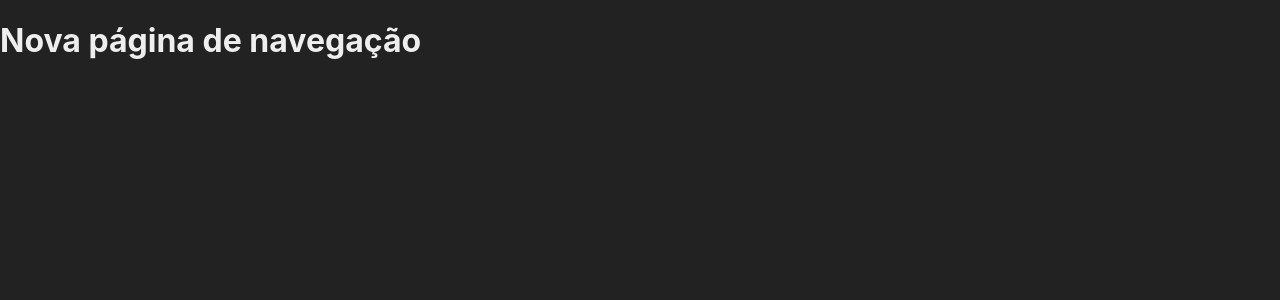
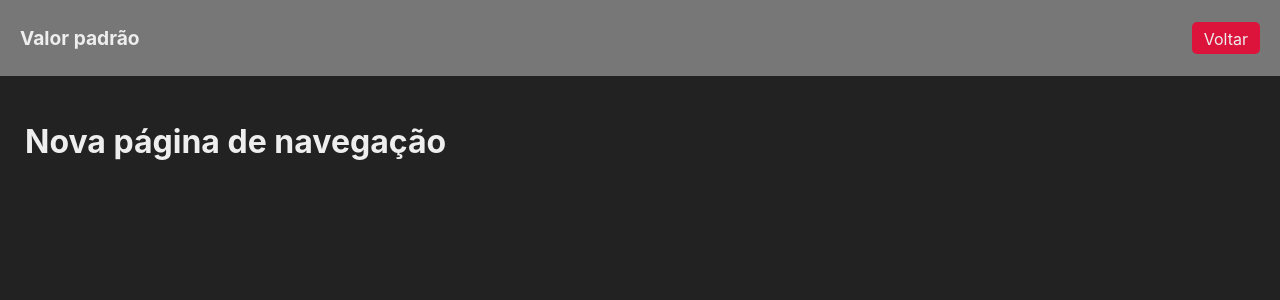
Before and after one commit to jonhsousadev/estudos-next, a Next.js app in the folder basis/: page /navecacao1 in a window 1280 px wide. Shown: the top 300 px of the page. Built offline with nearby package versions, Linux system fonts and the light colour scheme.

Commit message:
feat - exemplo com navegação com componente Layout

```diff
--- /dev/null
+++ b/basis/src/components/layout/Layout.jsx
@@ -0,0 +1,15 @@
+import Link from 'next/link'
+import styles from './Layout.module.css'
+export default function Layout(props) {
+  return (
+    <div className={styles.layout}>
+      <div className={styles.cabecalho}>
+        <h2>{props.titulo ?? 'Valor padrão'}</h2>
+        <Link href="/">Voltar</Link>
+      </div>
+      <div className={styles.conteudo}>
+        {props.children}
+      </div>
+    </div>
+  )
+}
--- /dev/null
+++ b/basis/src/components/layout/Layout.module.css
@@ -0,0 +1,31 @@
+.layout {
+  height: 100vh;
+  display: flex;
+  flex-direction: column;
+}
+
+.cabecalho {
+  display: flex;
+  justify-content: space-between;
+  align-items: center;
+  padding: 10px 20px;
+  background-color: #777;
+}
+
+.cabecalho a {
+  background-color: crimson;
+  padding: 5px 12px;
+  border-radius: 5px;
+  height: 2rem;
+  line-height: 1.5rem;
+}
+
+.cabecalho h2 {
+  font-size: 1.2rem;
+}
+
+.conteudo {
+  padding: 25px;
+  height: 100%;
+
+}
--- a/basis/src/pages/navecacao1.jsx
+++ b/basis/src/pages/navecacao1.jsx
@@ -1,7 +1,12 @@
+import Link from 'next/link'
+import Layout from '../components/layout/Layout'
+
 export default function Navecacao1() {
   return (
     <>
-      <h1>Nova página de navegação</h1>
+      <Layout>
+        <h1>Nova página de navegação</h1>
+      </Layout>
     </>
   )
 }
```
